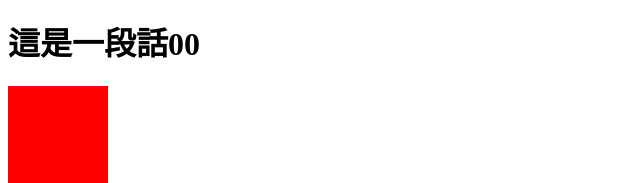
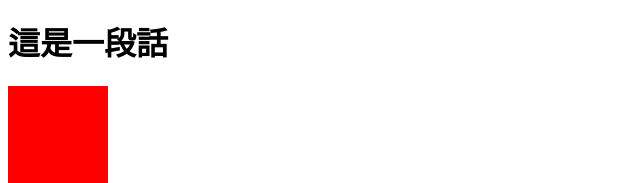
Before and after one commit to yst2680/test1, a plain HTML site: page index.html in a window 1280 px wide. Shown: the part 211-394 px from the top of the page, 0-640 px from the left. Drawn offline with Linux system fonts and the light colour scheme.

Commit message:
Update 2021-08-16T19:18:34.797Z

```diff
--- a/index.html
+++ b/index.html
@@ -16,7 +16,7 @@
 
 
 <h1>
-  這是一段話00
+  這是一段話
 </h1>
 
 <div class="box"></div>
```
